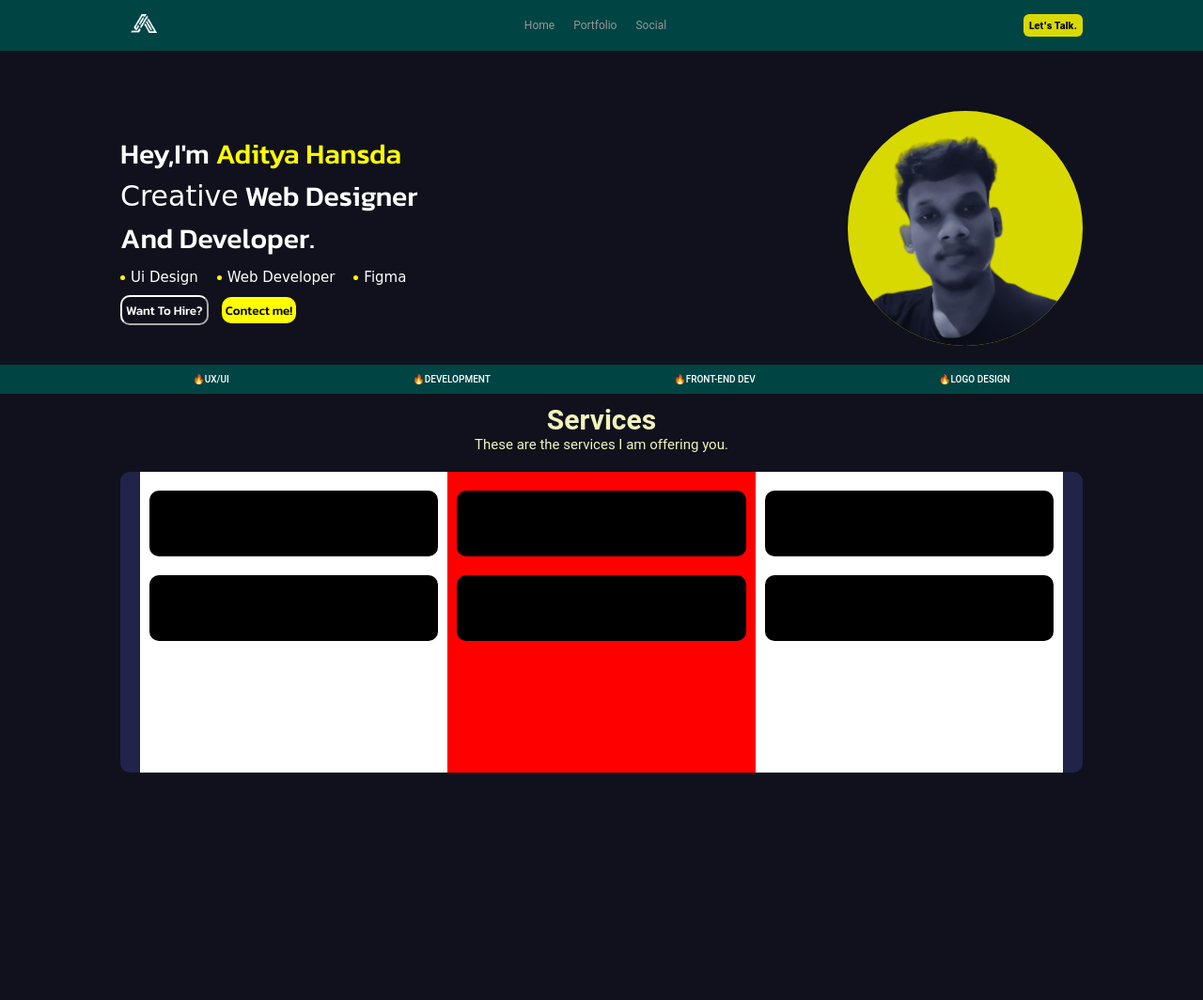
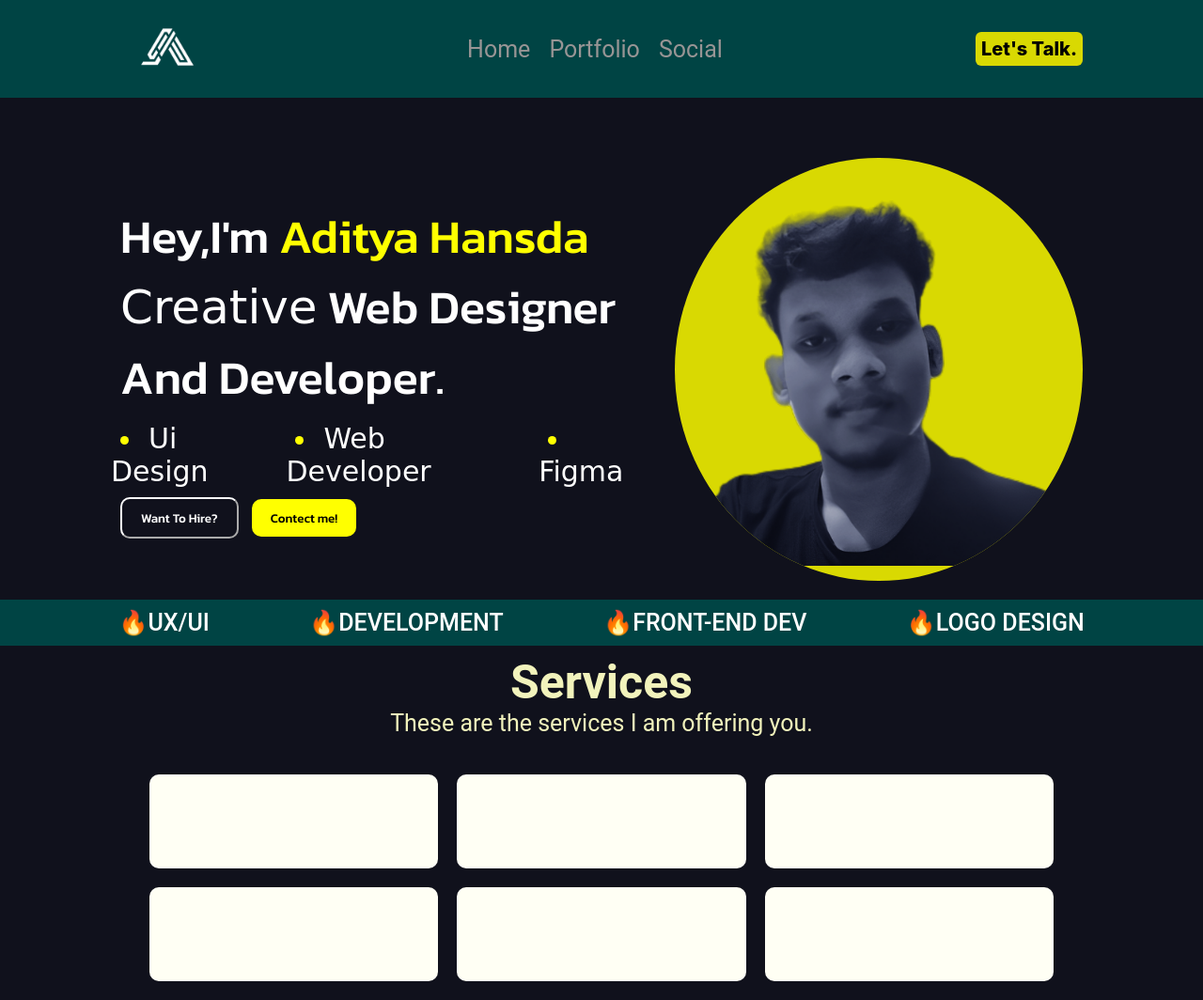
Before and after one commit to adityahansda/personal-portfolio, a plain HTML site: page index.html in a window 1280 px wide. Shown: the whole page at 94% size. Before the commit the page ends 822 px from the top, so only its background shows below. Drawn offline with Linux system fonts and the light colour scheme.

Commit message:
Update style.css

```diff
--- a/style.css
+++ b/style.css
@@ -15,8 +15,8 @@
     }
 
     .logo img {
-        height: 50px;
-        width: 50px;
+        height: 100px;
+        width: 100px;
     }
 
     nav {
@@ -52,7 +52,7 @@
 
     .menu {
         color: rgb(152, 149, 149);
-        font-size: 12px;
+        font-size: 25px;
     }
 
     nav ul {
@@ -96,7 +96,7 @@
     .button-9 {
         background-color: rgb(217, 217, 2);
         border-radius: 6px;
-        font-size: 10px;
+        font-size: 20px;
         padding: 4px;
         color: #000000;
         font-weight: 800;
@@ -118,15 +118,15 @@
     .text {
         color: white;
         font-family: 'Kanit', sans-serif;
-        font-size: 30px;
+        font-size: 50px;
     }
 
     .circle {
         background-color: rgb(217, 217, 2);
         border-radius: 100%;
         overflow: hidden;
-        height: 250px;
-        width: 250px;
+        height: 450px;
+        width: 450px;
         animation: scale-in-center 2s cubic-bezier(0.250, 0.460, 0.450, 0.940) both;
     }
     /* ----------------------------------------------
@@ -170,7 +170,7 @@
         color: white;
         list-style: yellow;
         font-family: 'Indie Flower', cursive;
-        font-size: 15px;
+        font-size: 30px;
         margin-top: 10px;
     }
 
@@ -218,7 +218,7 @@
     .hire_btn {
         background-color: transparent;
         color: white;
-        padding: 4px;
+        padding: 10px 20px 10px 20px;
         margin-top: 10px;
         border-radius: 10px;
         border-color: white;
@@ -229,7 +229,7 @@
         cursor: pointer;
         background-color: yellow;
         color: rgb(0, 0, 0);
-        padding: 4px;
+        padding: 10px 20px 10px 20px;
         margin-top: 10px;
         border-radius: 10px;
         border-style: hidden;
@@ -239,7 +239,7 @@
     .contect_btn {
         background-color: yellow;
         color: rgb(0, 0, 0);
-        padding: 4px;
+        padding: 10px 20px 10px 20px;
         margin-top: 10px;
         border-radius: 10px;
         border-style: none;
@@ -251,7 +251,7 @@
         cursor: pointer;
         background-color: transparent;
         color: white;
-        padding: 4px;
+        padding: 10px 20px 10px 20px;
         margin-top: 10px;
         border-radius: 10px;
         font-family: 'Kanit', sans-serif;
@@ -265,8 +265,8 @@
         margin-bottom: 10px;
         color: rgb(255, 255, 255);
         background-color: rgb(0, 68, 68);
-        font-size: 10px;
-        padding: 10px;
+        font-size: 25px;
+        padding: 10px 20px 10px 20px;
         font-weight: 500;
         display: flex;
         justify-content: space-evenly;
@@ -289,15 +289,14 @@
     }
 
     .services h1 {
-        font-size: 30px;
+        font-size: 50px;
     }
 
     .services span {
-        font-size: 15px;
+        font-size: 25px;
     }
 
     .row {
-        background-color: #212348;
         width: 80%;
         height: 50px;
         border-radius: 10px;
@@ -309,13 +308,9 @@
     }
 
     .column {
-        background-color: white;
-        height: 15px;
-        width: 100%;
         float: left;
         width: 30%;
         padding: 10px;
-        height: 300px;
         display: flex;
         flex-direction: column;
         align-items: center;
@@ -327,14 +322,10 @@
         clear: both;
     }
 
-    .column:nth-child(even) {
-        background-color: red;
-    }
-
     .service_card {
-        height: 70px;
+        height: 100px;
         width: 100%;
         margin: 10px;
-        background-color: black;
+        background-color: rgb(255, 255, 244);
         border-radius: 10px;
     }
```
